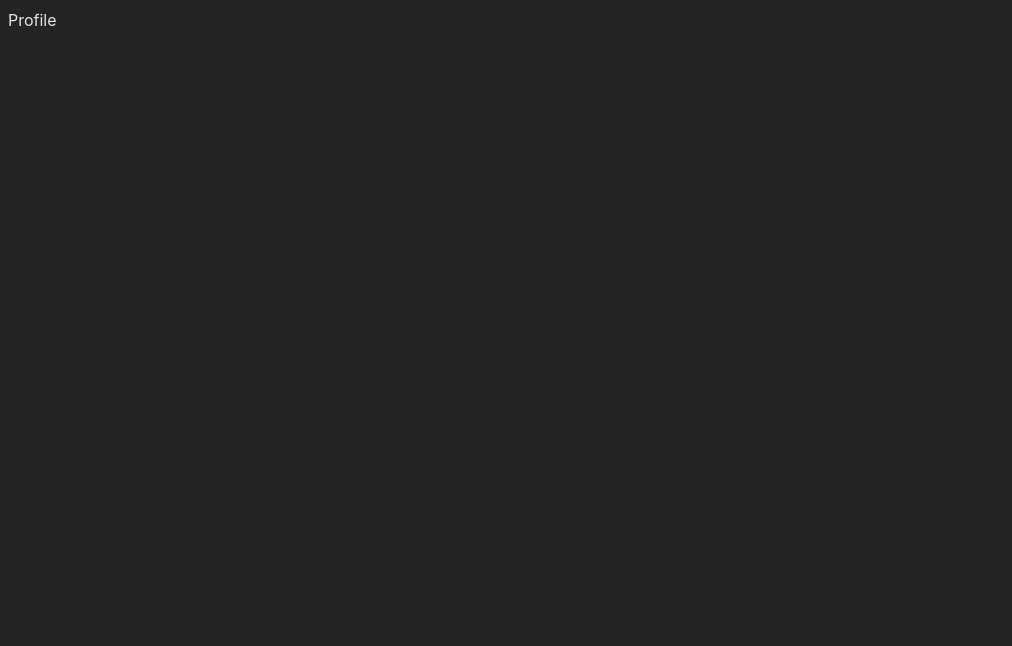
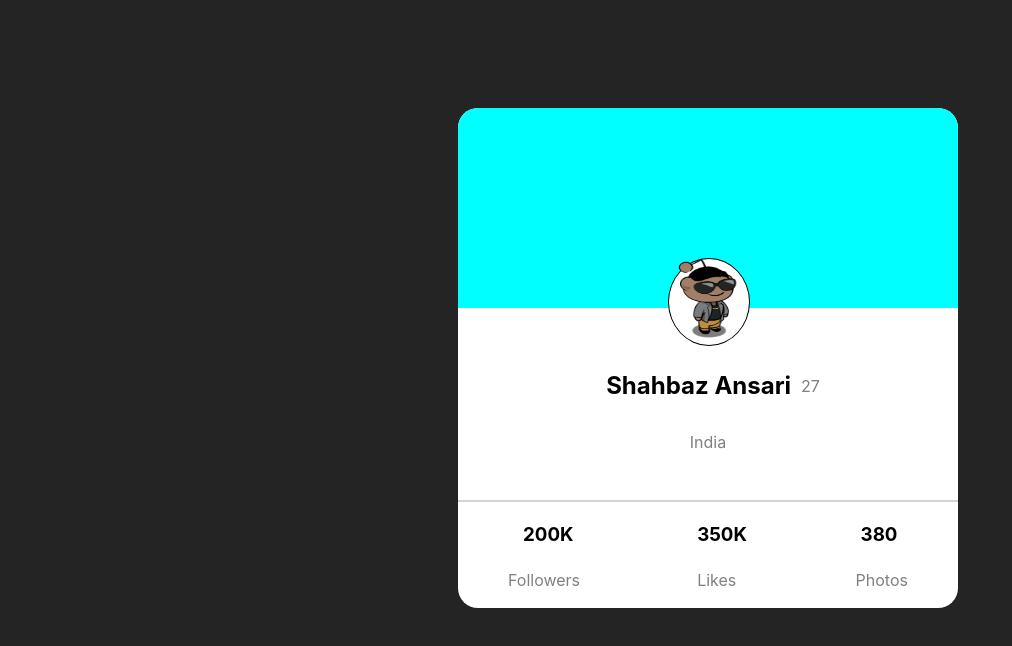
Before and after one commit to Shahbaz-1696/100xdevs_Cohort, a React (Vite) app in the folder week-7/assignmentSolutions/: page /profile in a window 1280 px wide. Shown: the top 646 px of the page, without its empty margins (0-1012 px from the left). Built offline with nearby package versions, Linux system fonts and the light colour scheme.

Commit message:
Completed solution for question-1

```diff
--- a/week-7/assignmentSolutions/src/pages/ProfileCard/Profile.jsx
+++ b/week-7/assignmentSolutions/src/pages/ProfileCard/Profile.jsx
@@ -1,8 +1,44 @@
-
+import classes from "./Profile.module.scss";
 
 const Profile = () => {
+  const user =  {
+      name: "Shahbaz Ansari",
+      age: 27,
+      location: "India",
+      followers: "200K",
+      likes: "350K",
+      photos: 380,
+    }
+
   return (
-    <div>Profile</div>
+    <div className={classes.main}>
+      <div className={classes.cardTop}></div>
+      <div className={classes.image}>
+        <img src="../../../public/profile_pic.png" alt="Image" width={80} height={80} />
+      </div>
+      <div className={classes.info}>
+        <h2 className={classes.name}>{user.name}</h2>
+        <p>{user.age}</p>
+      </div>
+      <div className={classes.location}>
+        <p>{user.location}</p>
+      </div>
+      <div className={classes.breakLine}></div>
+      <div className={classes.details}>
+        <div className={classes.followers}>
+          <h3 style={{padding: "0 15px"}}>{user.followers}</h3>
+          <p style={{color: "grey"}}>Followers</p>
+        </div>
+        <div className={classes.likes}>
+          <h3>{user.likes}</h3>
+          <p style={{color: "grey"}}>Likes</p>
+        </div>
+        <div className={classes.photos}>
+          <h3 style={{padding: "0 5px"}}>{user.photos}</h3>
+          <p style={{color: "grey"}}>Photos</p>
+        </div>
+      </div>
+    </div>
   )
 }
 
--- a/week-7/assignmentSolutions/src/pages/ProfileCard/Profile.module.scss
+++ b/week-7/assignmentSolutions/src/pages/ProfileCard/Profile.module.scss
@@ -0,0 +1,81 @@
+.main {
+  background-color: #fff;
+  width: 500px;
+  height: 500px;
+  border: none;
+  border-radius: 20px;
+  position: relative;
+  top: 100px;
+  left: 450px;
+
+
+ .cardTop {
+    background-color: aqua;
+    border-top-right-radius: 20px;
+    border-top-left-radius: 20px;
+    height: 200px;
+ }
+
+ .image {
+    color: black;
+    position: absolute;
+    top: 150px;
+    left: 210px;
+    border: 1px solid black;
+    border-radius: 50%;
+    background-color: #fff;
+
+ }
+
+ .info {
+    display: flex;
+    align-items: center;
+    justify-content: center;
+    color: grey;
+    margin-top: 50px;
+
+    .name {
+        color: black;
+        margin: 10px;
+    }
+
+    .age {
+        color: grey;
+        font-size: 3rem;
+    }
+ }
+
+ .location {
+    color: grey;
+    display: flex;
+    align-items: center;
+    justify-content: center;
+    margin-bottom: 30px;
+ }
+
+ .breakLine {
+    border: 1px solid #D3D3D3;
+ }
+
+ .details {
+    display: flex;
+    align-items: center;
+    justify-content: space-between;
+    padding: 0 50px;
+
+    .followers {
+        color: black;
+
+    }
+
+    .likes {
+        color: black;
+
+    }
+
+    .photos {
+        color: black;
+
+    }
+ }
+}
```
Also changed, not shown: week-7/assignmentSolutions/public/profile_pic.png (added).
